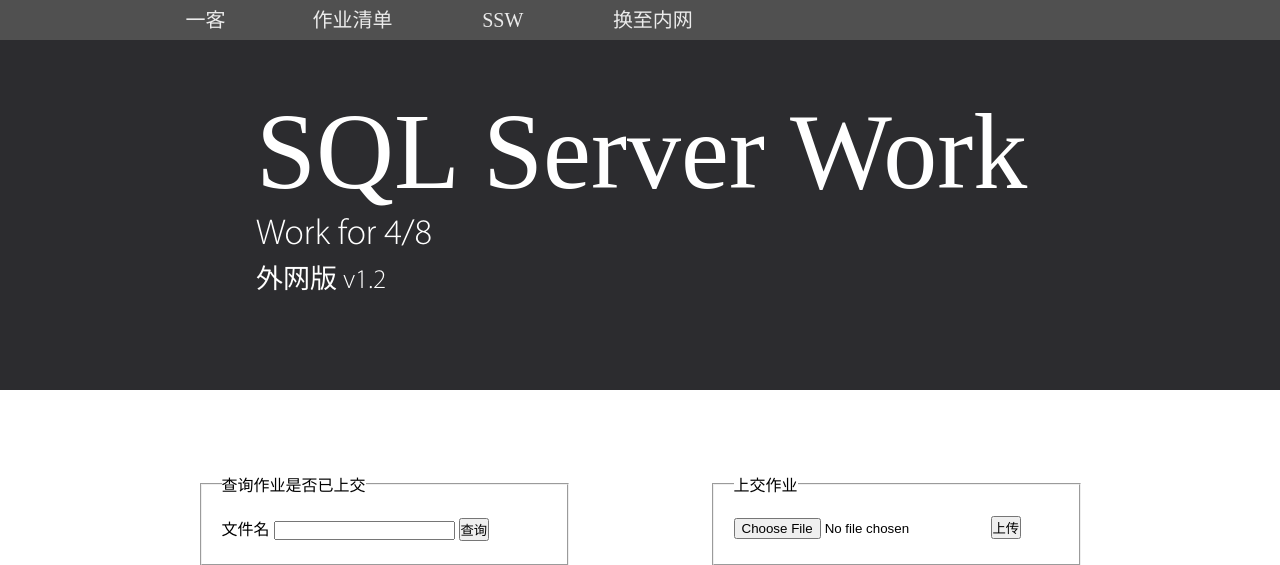
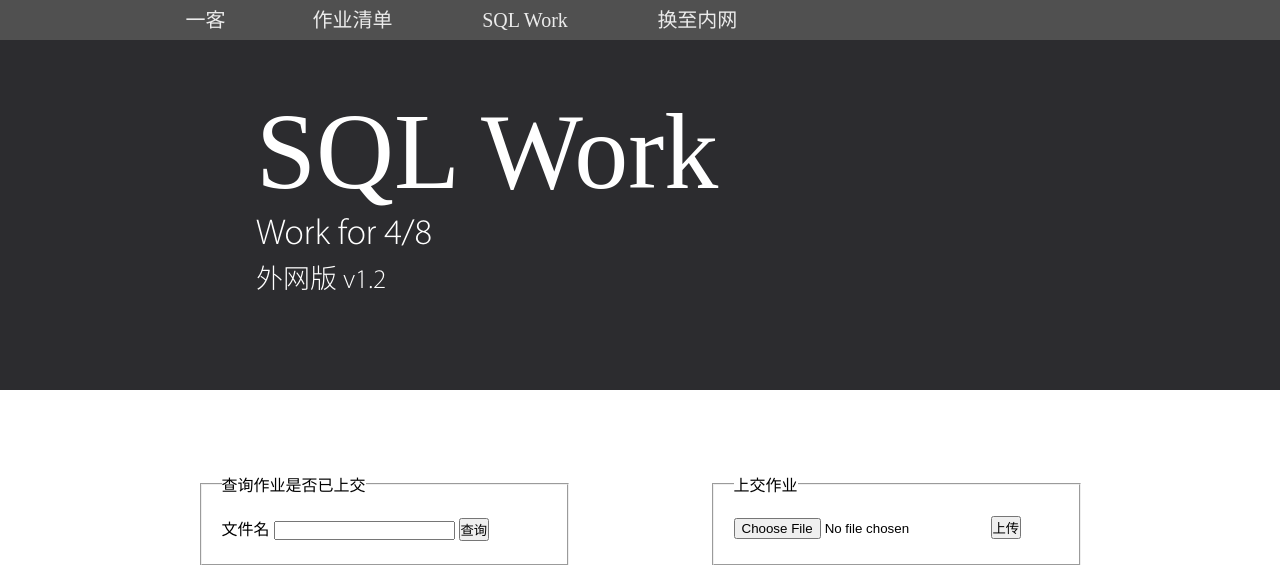
Before and after one commit to AMoLingran/Yeek, a PHP site: page /sqlwork in a window 1280 px wide. Shown: the top 565 px of the page. Run offline with PHP 8.4, Linux system fonts and the light colour scheme; some web fonts are replaced.

Commit message:
change style for sqlwork、sql server download、worklist、home

```diff
--- a/index.php
+++ b/index.php
@@ -40,7 +40,7 @@ if (PATH_SEPARATOR == ':') {
 <main>
     <ul>SQL Server：
         <li>
-            <a href="SQLServer">下载、安装教程</a></li>
+            <a href="SQLServer">安装教程和文件下载</a></li>
         <li><a href="sqlwork">作业上交</a></li>
         <br>
     </ul>
--- a/part/nav.php
+++ b/part/nav.php
@@ -29,7 +29,7 @@ if (PATH_SEPARATOR == ':') {
     <ul>
         <li><a href="http://<?php echo $navInfo['domain'] ?>">一客</a></li>
         <li><a href="http://<?php echo $navInfo['domain'] ?>/worklist">作业清单</a></li>
-        <li><a href="http://<?php echo $navInfo['domain'] ?>/sqlwork">SSW</a></li>
+        <li><a href="http://<?php echo $navInfo['domain'] ?>/sqlwork">SQL Work</a></li>
         <li><a href="http://<?php echo $navInfo['toDomain'] . $navLocal ?>">换至<?php echo $navInfo['toName'] ?></a></li>
     </ul>
 </nav>
--- a/sqlwork/default.css
+++ b/sqlwork/default.css
@@ -6,6 +6,11 @@
 @font-face {
     font-family: 'Myriad';
     src: url('../font/MyriadPro.ttf');
+}
+
+@font-face {
+    font-family: 'mini_思源黑体L';
+    src: url('../font/mini_SourceHanSansCN-Light.ttf');
 }
 
 @font-face {
@@ -18,7 +23,7 @@ header {
     height: 350px;
     background: #2c2c2f;
     color: white;
-    font-family: 'Myriad', '思源黑体L';
+    font-family: 'Myriad','mini_思源黑体L','思源黑体L';
     font-size: 225%;
 }
 
--- a/sqlwork/index.php
+++ b/sqlwork/index.php
@@ -131,7 +131,7 @@ function showUpload($fileArray)
 <html lang="en">
 <head>
     <meta charset="UTF-8"/>
-    <title>SSW</title>
+    <title>SQL Work</title>
     <style>
         fieldset {
             width: 325px;
@@ -148,7 +148,7 @@ function showUpload($fileArray)
 <?php include("../part/nav.php") ?>
 <header>
     <div>
-        <p><span>SQL Server Work </span></p>
+        <p><span>SQL Work</span></p>
         <p>Work for 4/8 </p>
         <p><?php echo $navInfo['name'] ?>版 v1.2</p>
     </div>
```
Also changed, not shown: SQLServer/default.css (+6 -1 lines), default.css (+6 -1 lines), worklist/default.css (+6 -1 lines), font/mini_SourceHanSansCN-Light.ttf (added).
